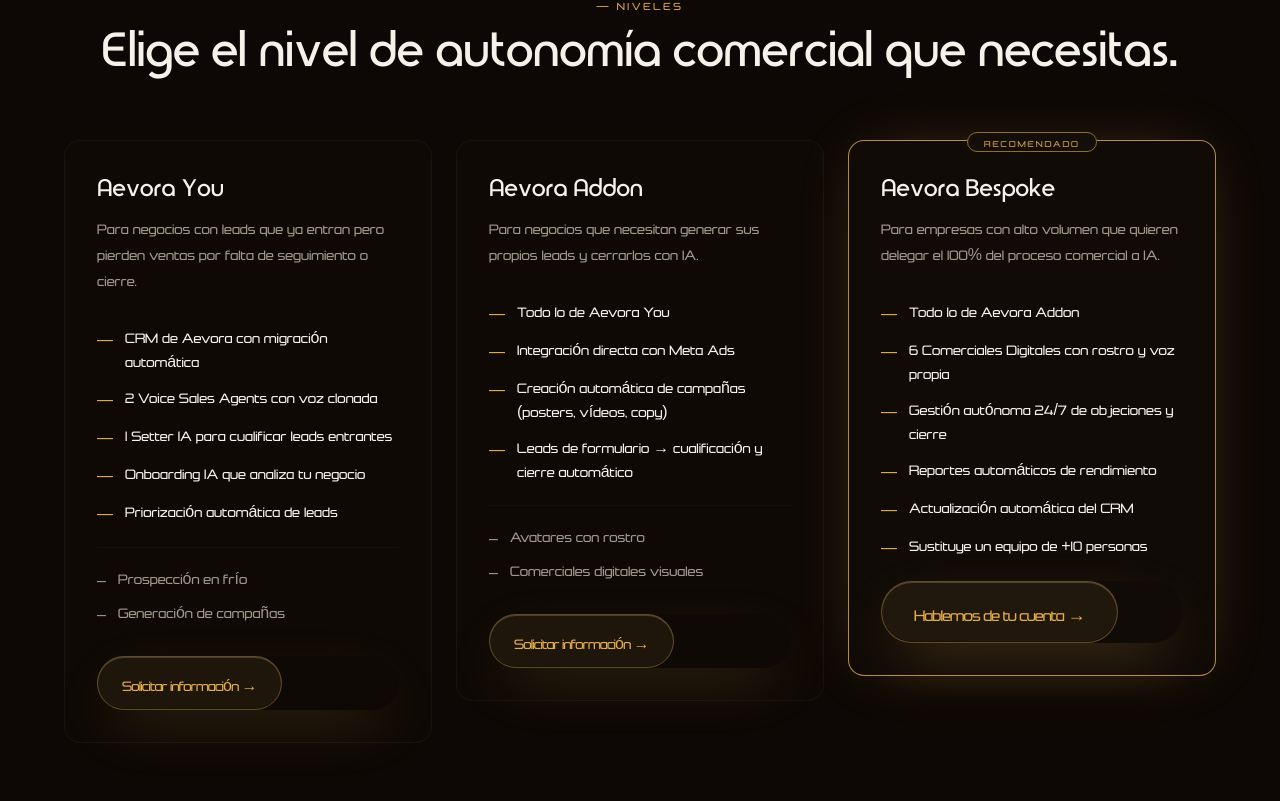
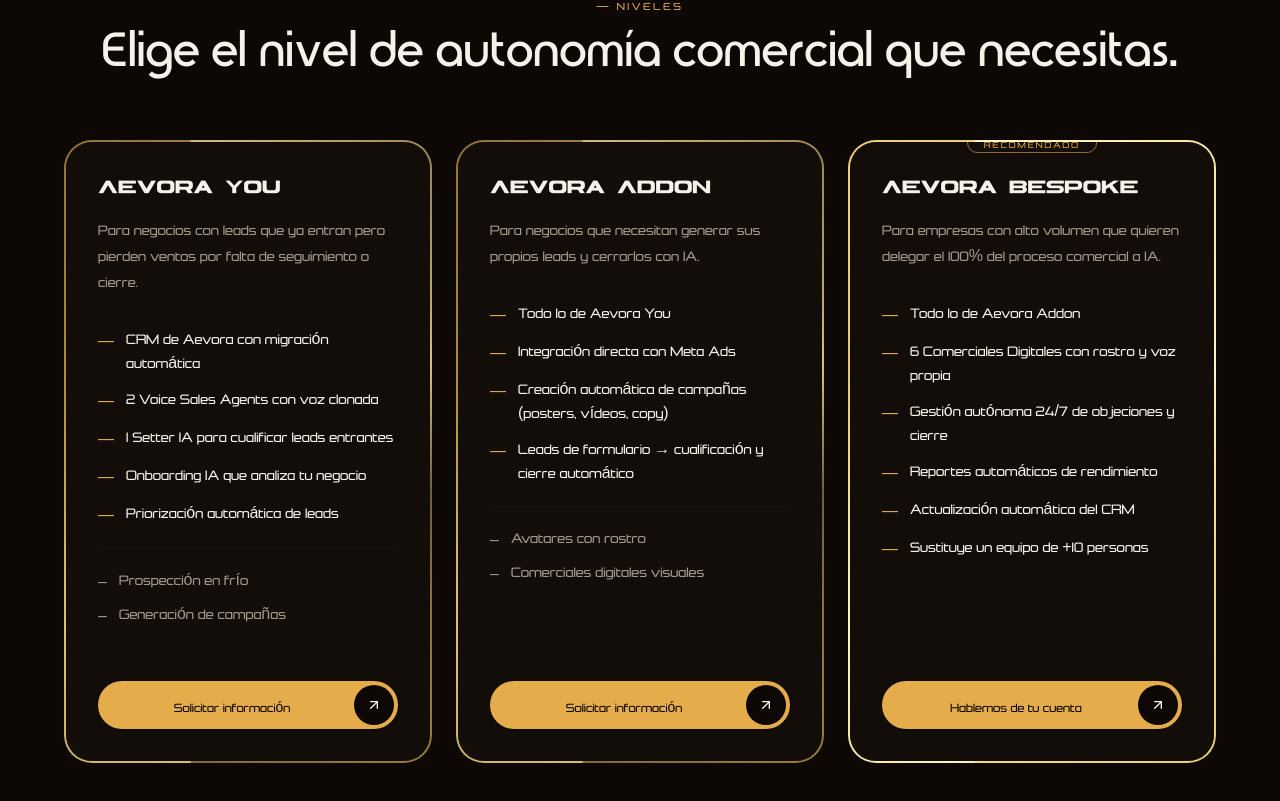
Before and after one commit to code-Aevora/aevora-web, a Next.js app: page / in a window 1280 px wide. Shown: the part 1913-2714 px from the top of the page. Built offline with nearby package versions, Linux system fonts and the light colour scheme.

Commit message:
Update hero/nav/CTA and Pricing cards design, improve modal select styling

```diff
--- a/src/app/globals.css
+++ b/src/app/globals.css
@@ -134,6 +134,40 @@
   .rotate-slow {
     animation: hero-rotate 30s linear infinite;
   }
+
+  .gradient-border-component {
+    position: relative;
+    overflow: hidden;
+    background-size: 200% 200%;
+    background-position: 0% 50%;
+  }
+
+  .gradient-border-component::before {
+    content: "";
+    position: absolute;
+    inset: 0;
+    border-radius: inherit;
+    padding: var(--border-width);
+    background: inherit;
+    -webkit-mask: linear-gradient(#fff 0 0) content-box, linear-gradient(#fff 0 0);
+    mask: linear-gradient(#fff 0 0) content-box, linear-gradient(#fff 0 0);
+    -webkit-mask-composite: xor;
+    mask-composite: exclude;
+    pointer-events: none;
+  }
+
+  .gradient-border-auto {
+    animation: gradient-rotate var(--animation-duration) linear infinite;
+  }
+
+  @keyframes gradient-rotate {
+    from {
+      background-position: 0% 50%;
+    }
+    to {
+      background-position: 360% 50%;
+    }
+  }
 }
 
 /* ---------- GlassButton ---------- */
--- a/src/components/CTA.tsx
+++ b/src/components/CTA.tsx
@@ -21,10 +21,6 @@
                 <br />
                 comercial gratuito.
               </h2>
-              <p className="mt-7 max-w-xl text-lg leading-relaxed text-muted-foreground md:text-xl">
-                30 minutos con un estratega senior. Salimos con un plan accionable — trabajemos
-                juntos o no. Solo aceptamos 6 diagnósticos al mes.
-              </p>
             </div>
             <div className="flex items-end lg:col-span-5 lg:justify-end">
               <GlassButton type="button" onClick={openModal} size="lg">
--- a/src/components/Hero.tsx
+++ b/src/components/Hero.tsx
@@ -35,7 +35,7 @@
 
           <div className="mt-10 flex flex-wrap items-center gap-4">
             <GlassButton type="button" onClick={openModal} size="lg">
-              Reservar diagnóstico gratuito <span aria-hidden>→</span>
+              Reservar diagnóstico gratuito
             </GlassButton>
             <a
               href="#proceso"
--- a/src/components/Modal/ContactModal.tsx
+++ b/src/components/Modal/ContactModal.tsx
@@ -49,7 +49,7 @@
   };
 
   const inputClass = (field: string) =>
-    `w-full rounded-lg px-4 py-3 text-sm bg-white/5 border transition-all outline-none text-foreground placeholder:text-muted-foreground/50 ${
+    `w-full rounded-lg px-4 py-3 text-sm bg-card/40 border transition-all outline-none text-foreground placeholder:text-muted-foreground/50 appearance-none ${
       errors[field]
         ? "border-red-500 focus:border-red-400"
         : "border-border/40 focus:border-gold/60"
--- a/src/components/Pricing.tsx
+++ b/src/components/Pricing.tsx
@@ -1,10 +1,87 @@
 "use client";
 
-import { useRef } from "react";
-import { GlassButton } from "@/components/ui/GlassButton";
+import { useRef, type CSSProperties, type HTMLAttributes, type ReactNode } from "react";
+import { ArrowUpRight } from "lucide-react";
+import { Button } from "@/components/ui/button";
 
 type PricingProps = {
   openModal: () => void;
+};
+
+type AnimationMode = "auto-rotate" | "rotate-on-hover" | "stop-rotate-on-hover";
+
+interface BorderRotateProps extends HTMLAttributes<HTMLDivElement> {
+  children: ReactNode;
+  className?: string;
+  animationMode?: AnimationMode;
+  animationSpeed?: number;
+  gradientColors?: {
+    primary: string;
+    secondary: string;
+    accent: string;
+  };
+  backgroundColor?: string;
+  borderWidth?: number;
+  borderRadius?: number;
+  style?: CSSProperties;
+}
+
+const defaultGradientColors = {
+  primary: "#584827",
+  secondary: "#c7a03c",
+  accent: "#f9de90",
+};
+
+const BorderRotate = ({
+  children,
+  className = "",
+  animationMode = "auto-rotate",
+  animationSpeed = 12,
+  gradientColors = defaultGradientColors,
+  backgroundColor = "oklch(0.17 0.013 65)",
+  borderWidth = 2,
+  borderRadius = 24,
+  style = {},
+  ...props
+}: BorderRotateProps) => {
+  const getAnimationClass = () => {
+    switch (animationMode) {
+      case "auto-rotate":
+        return "gradient-border-auto";
+      case "rotate-on-hover":
+        return "gradient-border-hover";
+      case "stop-rotate-on-hover":
+        return "gradient-border-stop-hover";
+      default:
+        return "";
+    }
+  };
+
+  const combinedStyle: CSSProperties = {
+    "--gradient-primary": gradientColors.primary,
+    "--gradient-secondary": gradientColors.secondary,
+    "--gradient-accent": gradientColors.accent,
+    "--bg-color": backgroundColor,
+    "--border-width": `${borderWidth}px`,
+    "--border-radius": `${borderRadius}px`,
+    "--animation-duration": `${animationSpeed}s`,
+    border: `${borderWidth}px solid transparent`,
+    borderRadius: `${borderRadius}px`,
+    backgroundImage: `linear-gradient(${backgroundColor}, ${backgroundColor}), conic-gradient(from 0deg, ${gradientColors.primary} 0%, ${gradientColors.secondary} 20%, ${gradientColors.accent} 35%, ${gradientColors.secondary} 50%, ${gradientColors.primary} 70%, ${gradientColors.accent} 85%, ${gradientColors.primary} 100%)`,
+    backgroundClip: "padding-box, border-box",
+    backgroundOrigin: "padding-box, border-box",
+    ...style,
+  } as CSSProperties;
+
+  return (
+    <div
+      className={`gradient-border-component ${getAnimationClass()} ${className}`}
+      style={combinedStyle}
+      {...props}
+    >
+      {children}
+    </div>
+  );
 };
 
 export function Pricing({ openModal }: PricingProps) {
@@ -97,24 +174,37 @@
           <p className="text-xs uppercase tracking-[0.22em] text-gold mb-4">— Niveles</p>
           <h2 className="font-display text-4xl md:text-5xl">Elige el nivel de autonomía comercial que necesitas.</h2>
         </div>
-        <div className="grid grid-cols-1 md:grid-cols-3 gap-6 items-start" style={{ perspective: "1000px" }}>
+        <div className="grid grid-cols-1 md:grid-cols-3 gap-6 items-stretch" style={{ perspective: "1000px" }}>
           {plans.map((plan, idx) => {
             const glowColor = plan.highlighted
               ? "oklch(0.78 0.13 78 / 20%)"
               : "oklch(0.96 0.012 80 / 8%)";
+            const gradientColors = plan.highlighted
+              ? { primary: "#f9de90", secondary: "#e7c966", accent: "#fff4c1" }
+              : { primary: "#6d5d3c", secondary: "#b08b3a", accent: "#d9c17a" };
+
             return (
+              <BorderRotate
+                key={plan.name}
+                className="h-full"
+                animationMode="auto-rotate"
+                animationSpeed={14}
+                gradientColors={gradientColors}
+                backgroundColor="oklch(0.17 0.013 65)"
+                borderWidth={2}
+                borderRadius={28}
+              >
                 <div
-                key={plan.name}
                   ref={(el) => {
                     cardRefs.current[idx] = el;
                   }}
                   onMouseMove={handleMouseMove(idx, glowColor)}
                   onMouseLeave={handleMouseLeave(idx)}
                   style={{ transformStyle: "preserve-3d", willChange: "transform" }}
-                className={`relative rounded-2xl p-8 ${
+                  className={`relative h-full overflow-hidden rounded-[22px] ${
                     plan.highlighted
-                    ? "border border-gold/80 bg-card/60 shadow-[0_0_60px_-20px_oklch(0.78_0.13_78/0.3)]"
-                    : "border border-border/40 bg-card/30"
+                      ? "bg-card/70 shadow-[0_24px_80px_-30px_oklch(0.78_0.13_78/0.35)]"
+                      : "bg-card/60"
                   }`}
                 >
                   <div
@@ -122,7 +212,7 @@
                       glowRefs.current[idx] = el;
                     }}
                     aria-hidden
-                  className="pointer-events-none absolute inset-0 rounded-2xl opacity-0 transition-opacity duration-200"
+                    className="pointer-events-none absolute inset-0 rounded-[22px] opacity-0 transition-opacity duration-200"
                     style={{ zIndex: 0 }}
                   />
                   {plan.highlighted && (
@@ -132,8 +222,11 @@
                       </span>
                     </div>
                   )}
-                <div className="relative" style={{ zIndex: 1 }}>
-                  <h3 className="font-display text-2xl mb-2">{plan.name}</h3>
+                  <div className="relative z-10 flex h-full flex-col p-8">
+                    <div className="flex-1">
+                      <h3 className="text-2xl mb-2" style={{ fontFamily: 'Astera, sans-serif' }}>
+                        {plan.name}
+                      </h3>
                       <p className="text-base text-muted-foreground mb-8 leading-relaxed">{plan.description}</p>
                       <ul className="space-y-3 mb-6">
                         {plan.includes.map((item) => (
@@ -153,16 +246,24 @@
                           ))}
                         </ul>
                       )}
-                  <GlassButton
+                    </div>
+                    <div className="mt-6">
+                      <Button
+                        type="button"
                         onClick={openModal}
-                    size={plan.highlighted ? "lg" : "default"}
-                    className="block w-full"
-                    contentClassName="block w-full text-center"
+                        className="relative text-sm font-medium rounded-full h-12 p-1 ps-6 pe-14 group transition-all duration-500 hover:ps-14 hover:pe-6 w-full overflow-hidden cursor-pointer"
                       >
-                    {plan.cta} →
-                  </GlassButton>
+                        <span className="relative z-10 transition-all duration-500">
+                          {plan.cta}
+                        </span>
+                        <div className="absolute right-1 w-10 h-10 bg-background text-foreground rounded-full flex items-center justify-center transition-all duration-500 group-hover:right-[calc(100%-44px)] group-hover:rotate-45">
+                          <ArrowUpRight size={16} />
+                        </div>
+                      </Button>
                     </div>
                   </div>
+                </div>
+              </BorderRotate>
             );
           })}
         </div>
--- a/src/components/SiteNav.tsx
+++ b/src/components/SiteNav.tsx
@@ -14,19 +14,19 @@
 
 export function SiteNav({ openModal }: SiteNavProps) {
   return (
-    <header className="fixed top-0 left-0 right-0 z-50 bg-transparent">
-      <div className="mx-auto mt-4 flex max-w-6xl items-center justify-between px-5">
+    <header className="fixed top-0 left-0 right-0 z-50 bg-background/70 backdrop-blur-2xl border-b border-border/30 shadow-sm shadow-black/10">
+      <div className="mx-auto mt-4 flex max-w-6xl items-center justify-between px-6 py-3">
         <div className="flex items-center gap-8 px-5 py-2.5">
           <a href="/" className="flex items-center gap-3">
-            <img src="/aurumlogo.png" alt="Aevora" style={{ height: '32px', width: 'auto' }} />
-            <span style={{ fontFamily: 'Astera, sans-serif' }} className="text-sm font-medium tracking-[0.22em] text-foreground/90">AEVORA</span>
+            <img src="/aurumlogo.png" alt="Aevora" style={{ height: '40px', width: 'auto' }} />
+            <span style={{ fontFamily: 'Astera, sans-serif' }} className="text-base font-medium tracking-[0.22em] text-foreground/90">AEVORA</span>
           </a>
-          <nav className="hidden items-center gap-7 md:flex">
+          <nav className="hidden items-center gap-8 md:flex">
             {links.map((l) => (
               <a
                 key={l.href}
                 href={l.href}
-                className="text-base font-light text-muted-foreground transition hover:text-foreground"
+                className="text-lg font-light text-muted-foreground transition hover:text-foreground"
               >
                 {l.label}
               </a>
@@ -38,9 +38,9 @@
           type="button"
           onClick={openModal}
           size="sm"
-          className="hidden md:inline-block"
+          className="hidden md:inline-block text-base px-6 py-3"
         >
-          Reservar diagnóstico <span aria-hidden>→</span>
+          Reservar diagnóstico
         </GlassButton>
       </div>
     </header>
```
Lines whose indentation alone changed are shown as unchanged.
